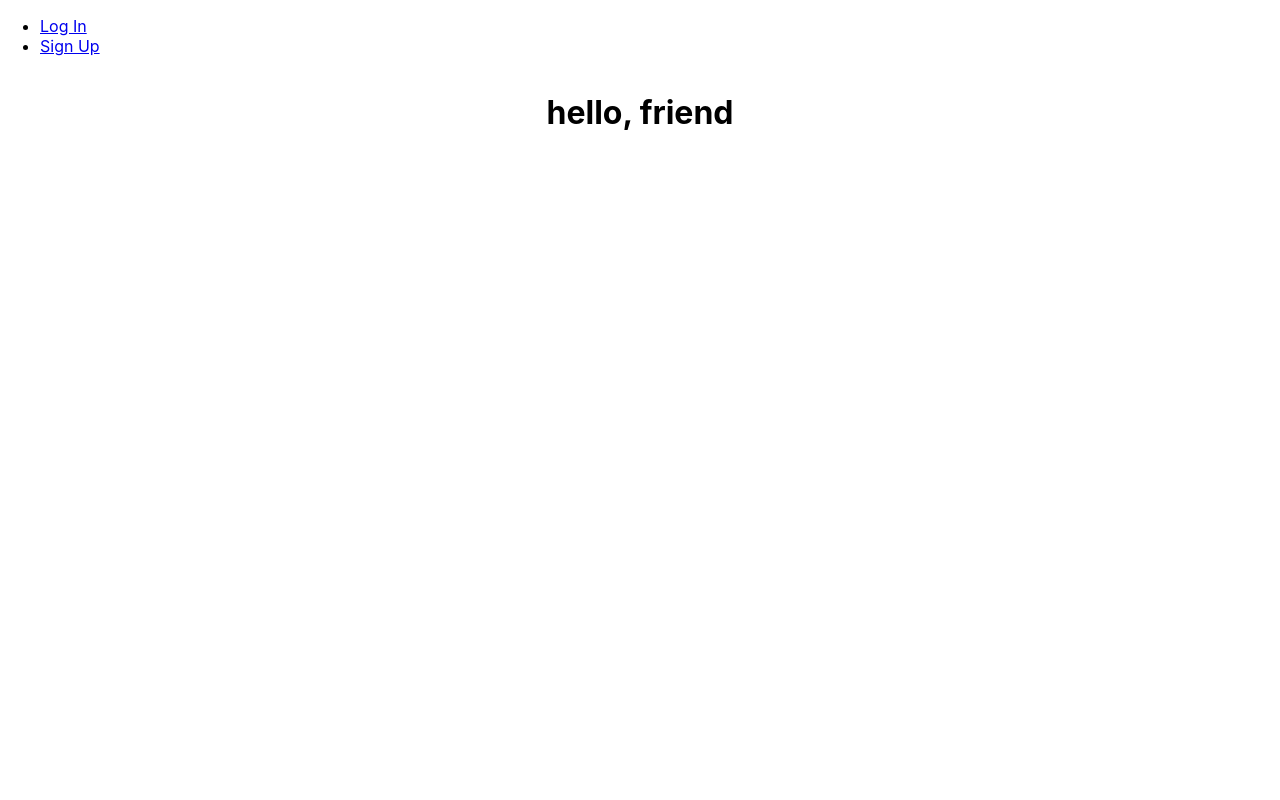
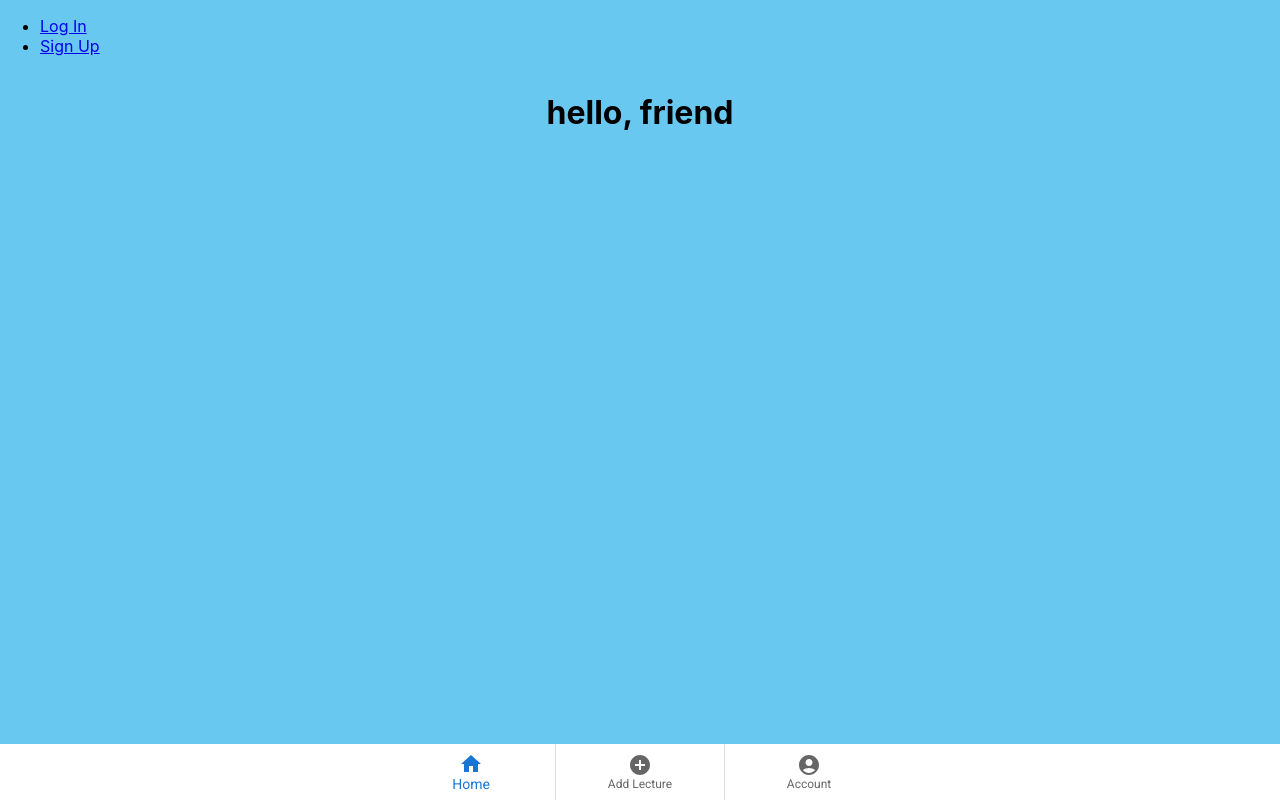
Before and after one commit to LargeWater/unpackr-front-end, a React (Create React App) app: page / in a window 1280 px wide. Built offline with nearby package versions, Linux system fonts and the light colour scheme; no server answers.

Commit message:
switch to bottom nav, styling, begin switch to "account" page

```diff
--- a/src/App.css
+++ b/src/App.css
@@ -0,0 +1,11 @@
+html{
+  background-color: #69c8f0;
+  font-family: 'Roboto', sans-serif;
+}
+
+/* a{
+  text-decoration: none;
+}
+a:visited{
+  color: black;
+} */
--- a/src/App.jsx
+++ b/src/App.jsx
@@ -1,3 +1,4 @@
+import './App.css'
 import { useState, useEffect } from 'react'
 import { Routes, Route, useNavigate, Navigate } from 'react-router-dom'
 import NavBar from './components/NavBar/NavBar'
@@ -54,6 +55,7 @@ const App = () => {
 
   return (
     <>
+      <div className='App'>
       <NavBar user={user} handleLogout={handleLogout} />
       <Routes>
         <Route path="/" element={<Landing user={user} />} />
@@ -74,7 +76,7 @@ const App = () => {
           />
         <Route
           path='/lectures'
-          element={<Index lectures={lectures} /> }
+          element={<Index lectures={lectures} user={user}/> }
           />
         <Route
           path="/changePassword"
@@ -91,7 +93,8 @@ const App = () => {
           element={<LectureDetails />}
         />
       </Routes>
-      {/* <BottomNav /> */}
+      </div>
+      <BottomNav sx={{ position: 'fixed', bottom: 0, left: 0, right: 0}} elevation={3}/>
     </>
   )
 }
--- a/src/components/BottomNav/BottomNav.jsx
+++ b/src/components/BottomNav/BottomNav.jsx
@@ -1,17 +1,19 @@
 import { useState } from 'react';
+import { Link } from 'react-router-dom';
 import React from 'react';
 import Box from '@mui/material/Box';
 import BottomNavigation from '@mui/material/BottomNavigation';
 import BottomNavigationAction from '@mui/material/BottomNavigationAction';
 import Home from '@mui/icons-material/Home';
-import FavoriteIcon from '@mui/icons-material/Favorite';
-import LocationOnIcon from '@mui/icons-material/LocationOn';
+import { AddCircle } from '@mui/icons-material';
+import { AccountCircle } from '@mui/icons-material';
+import { Divider } from '@mui/material';
 
 export default function BottomNav() {
   const [value, setValue] = useState(0);
 
   return (
-    <Box sx={{ width: 500 }}>
+    <Box sx={{ width: 1, position: 'fixed', bottom: 0, left: 0, right: 0 }} elevation={3}>
       <BottomNavigation
         showLabels
         value={value}
@@ -19,9 +21,11 @@ export default function BottomNav() {
           setValue(newValue);
         }}
       >
-        <BottomNavigationAction label="Home" icon={<Home />} />
-        <BottomNavigationAction label="Favorites" icon={<FavoriteIcon />} />
-        <BottomNavigationAction label="Nearby" icon={<LocationOnIcon />} />
+        <BottomNavigationAction component={Link} to="/lectures" label="Home" icon={<Home />} />
+        <Divider orientation="vertical" flexItem />
+        <BottomNavigationAction component={Link} to="/add-lecture"label="Add Lecture" icon={<AddCircle />} />
+        <Divider orientation="vertical" flexItem />
+        <BottomNavigationAction component={Link} to="/account"label="Account" icon={<AccountCircle />} />
       </BottomNavigation>
     </Box>
   );
--- a/src/components/NavBar/NavBar.jsx
+++ b/src/components/NavBar/NavBar.jsx
@@ -1,6 +1,6 @@
 import { Link } from 'react-router-dom'
 
-const NavBar = ({ user, handleLogout }) => {
+const NavBar = ({ user, handleLogout}) => {
   return (
     <>
       {user ?
--- /dev/null
+++ b/src/pages/Account/Account.jsx
@@ -0,0 +1,6 @@
+import ChangePassword from "../ChangePassword/ChangePassword";
+
+
+const accountHandler (user, handleLogout)=> {
+
+}
--- a/src/pages/AddLecture/AddLecture.jsx
+++ b/src/pages/AddLecture/AddLecture.jsx
@@ -2,6 +2,7 @@ import styles from './AddLecture.module.css';
 import { useState, useRef, useEffect } from "react"
 import { TextField } from '@mui/material';
 import { Button } from '@mui/material';
+
 
 function AddLecture(props) {
   console.log(props)
--- a/src/pages/LectureIndex/LectureIndex.jsx
+++ b/src/pages/LectureIndex/LectureIndex.jsx
@@ -8,15 +8,20 @@ import { Button } from "@mui/material";
 import styles from "./LectureIndex.module.css";
 
 
-const Index = (props) => {
+const Index = (props, user) => {
   console.log("PROPS: ", props)
+
+  const posts = props.lectures.filter((lecture) =>
+    lecture.author._id === props.user.profile
+  )
+
   return (
     <div className={styles.cardContainer}>
     {props.lectures.map(lecture => (
-      <div key={lecture._id} className={styles.cardDiv}>
-        <Box sx={{ width: 275 }}>
-          <Card variant="outlined">
-            <CardContent>
+      <div key={lecture._id}>
+        <Box sx={{ width: 275 }} className={styles.box}>
+          <Card variant="outlined" className={styles.cardDiv}>
+            <CardContent className={styles.cardContent}>
               <Typography variant="h4" component="div">
                 {lecture.subject}
               </Typography>
--- a/src/pages/LectureIndex/LectureIndex.module.css
+++ b/src/pages/LectureIndex/LectureIndex.module.css
@@ -6,3 +6,11 @@
   justify-content: center;
   flex-wrap: wrap;
 }
+
+.cardDiv{
+  background: rgba( 255, 255, 255, 0 );
+  box-shadow: 0 8px 32px 0 rgba( 31, 38, 135, 0.37 );
+  backdrop-filter: blur( 5.5px );
+  -webkit-backdrop-filter: blur( 5.5px );
+  border-radius: 10px;
+}
```
